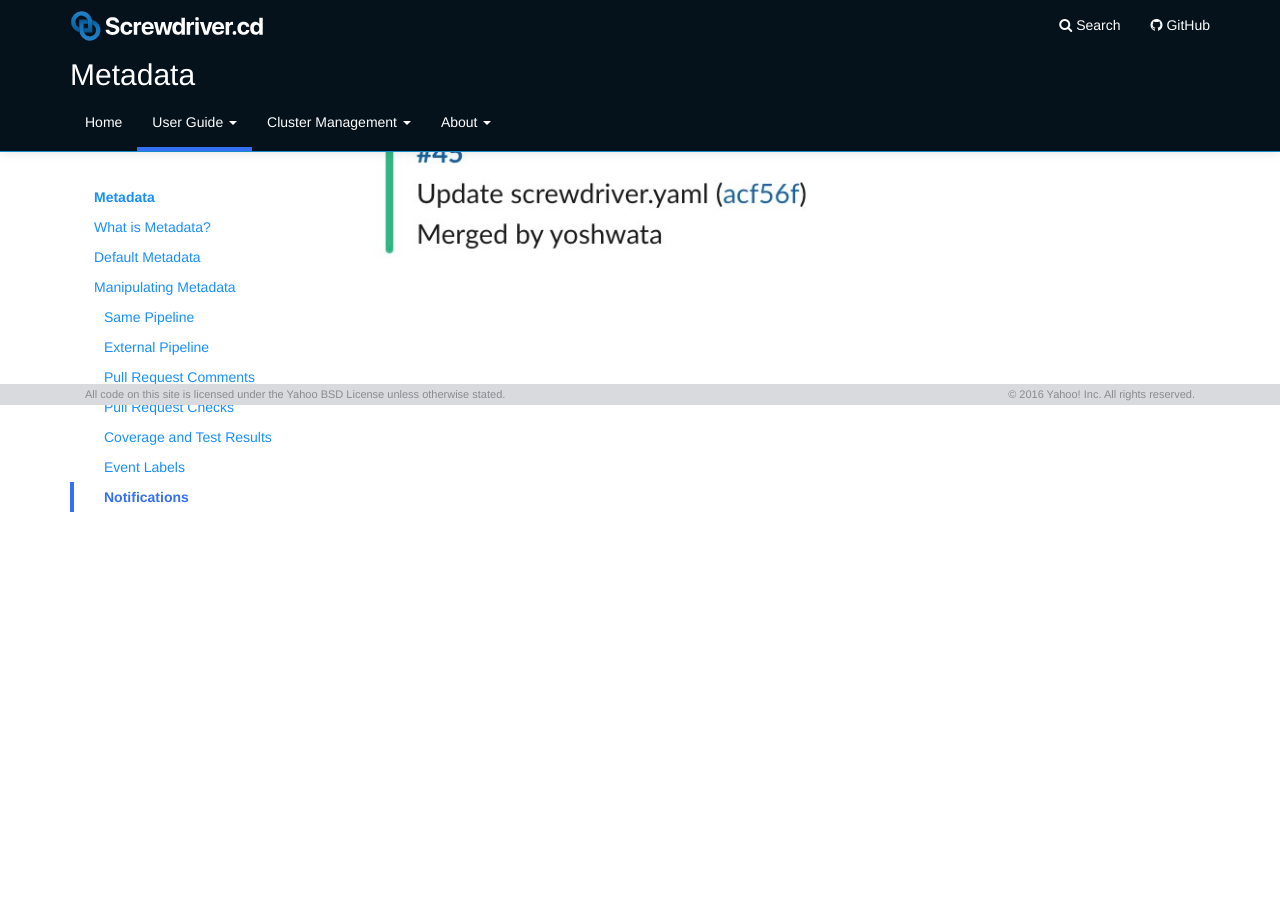
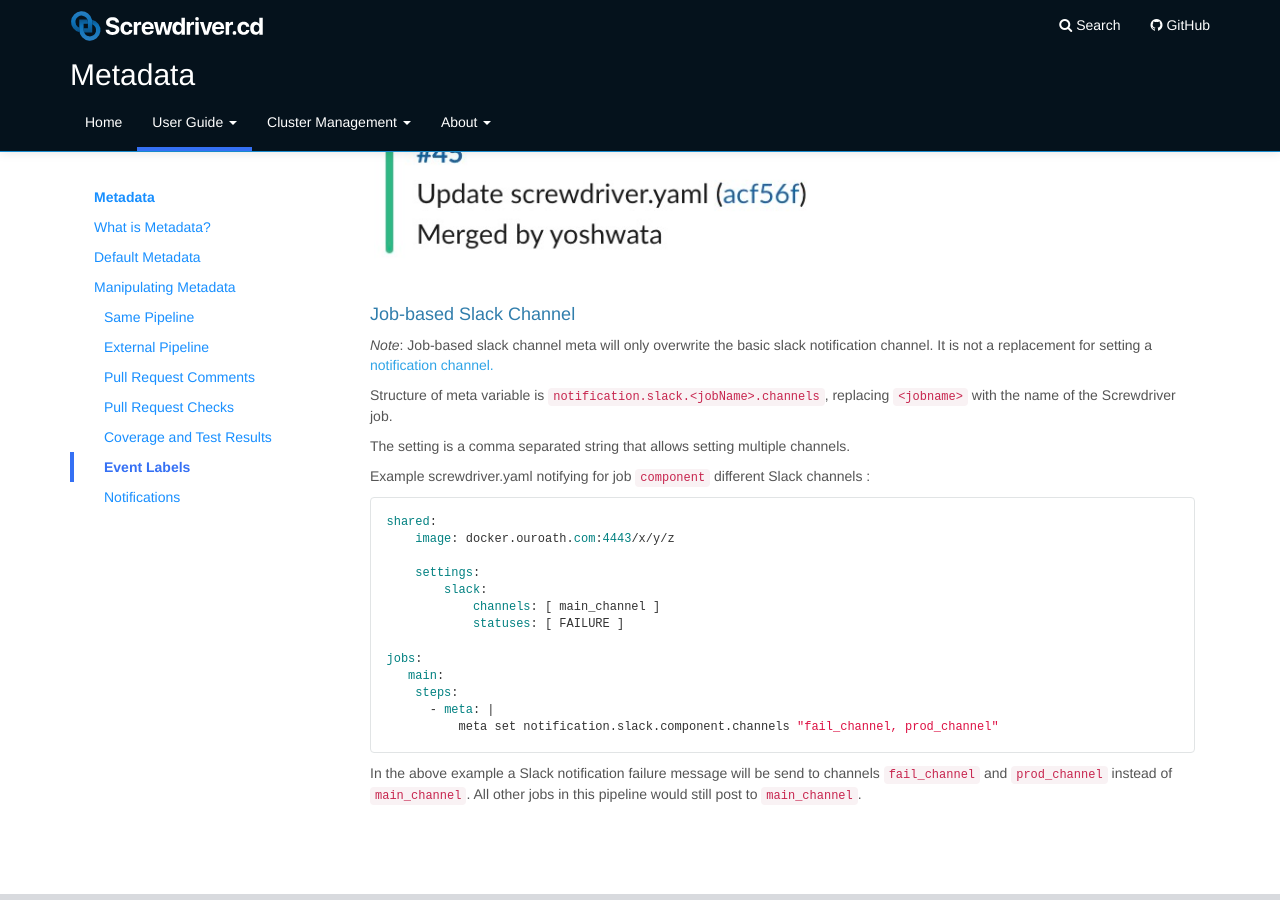
Before and after one commit to screwdriver-cd/guide, a Jekyll site: the page built from docs/user-guide/metadata.md, in a window 1280 px wide and 900 px high, scrolled down 6091 px. Built offline with Jekyll 4.4.1, drawn with Linux system fonts in a browser that asks for light colours; some of the changed text lies outside the part shown.

Commit message:
Slack Channel Meta overwrite documentation
Add documentation for https://github.com/screwdriver-cd/notifications-slack/pull/28

````diff
--- a/docs/user-guide/metadata.md
+++ b/docs/user-guide/metadata.md
@@ -210,7 +210,7 @@ jobs:
 Result:
 ![Label](./assets/label-meta.png)
 
-### Notifications
+### Slack Notifications
 
 You can customize [notification](./configuration/settings.html#slack) messages with meta. Meta keys are different for each notification plugin.
 
@@ -227,7 +227,7 @@ jobs:
 Result:
 ![notification-meta](./assets/notification-meta.png)
 
-#### Job-based
+#### Job-based Slack message
 *Note*: Job-based Slack notification meta data will overwrite the basic notification message.
 
 Structure of meta variable is `notification.slack.<jobname>.message`, replacing `<jobname>` with the name of the Screwdriver job.
@@ -243,3 +243,28 @@ jobs:
 
 Result:
 ![notification-meta](./assets/notification-meta.png)
+
+#### Job-based Slack Channel
+*Note*: Job-based slack channel meta will only overwrite the basic slack notification channel. It is not a replacement for setting a [notification channel.](./configuration/settings.html#slack)
+
+Structure of meta variable is `notification.slack.<jobName>.channels`, replacing `<jobname>` with the name of the Screwdriver job.
+
+The setting is a comma separated string that allows setting multiple channels.
+
+Example screwdriver.yaml notifying for job `component` different Slack channels :
+```yaml
+shared:
+    image: docker.ouroath.com:4443/x/y/z
+
+    settings:
+        slack:
+            channels: [ main_channel ]
+            statuses: [ FAILURE ]
+
+jobs:
+   main:
+    steps:
+      - meta: |
+          meta set notification.slack.component.channels "fail_channel, prod_channel"
+```
+In the above example a Slack notification failure message will be send to channels `fail_channel` and `prod_channel` instead of `main_channel`. All other jobs in this pipeline would still post to `main_channel`.
````
